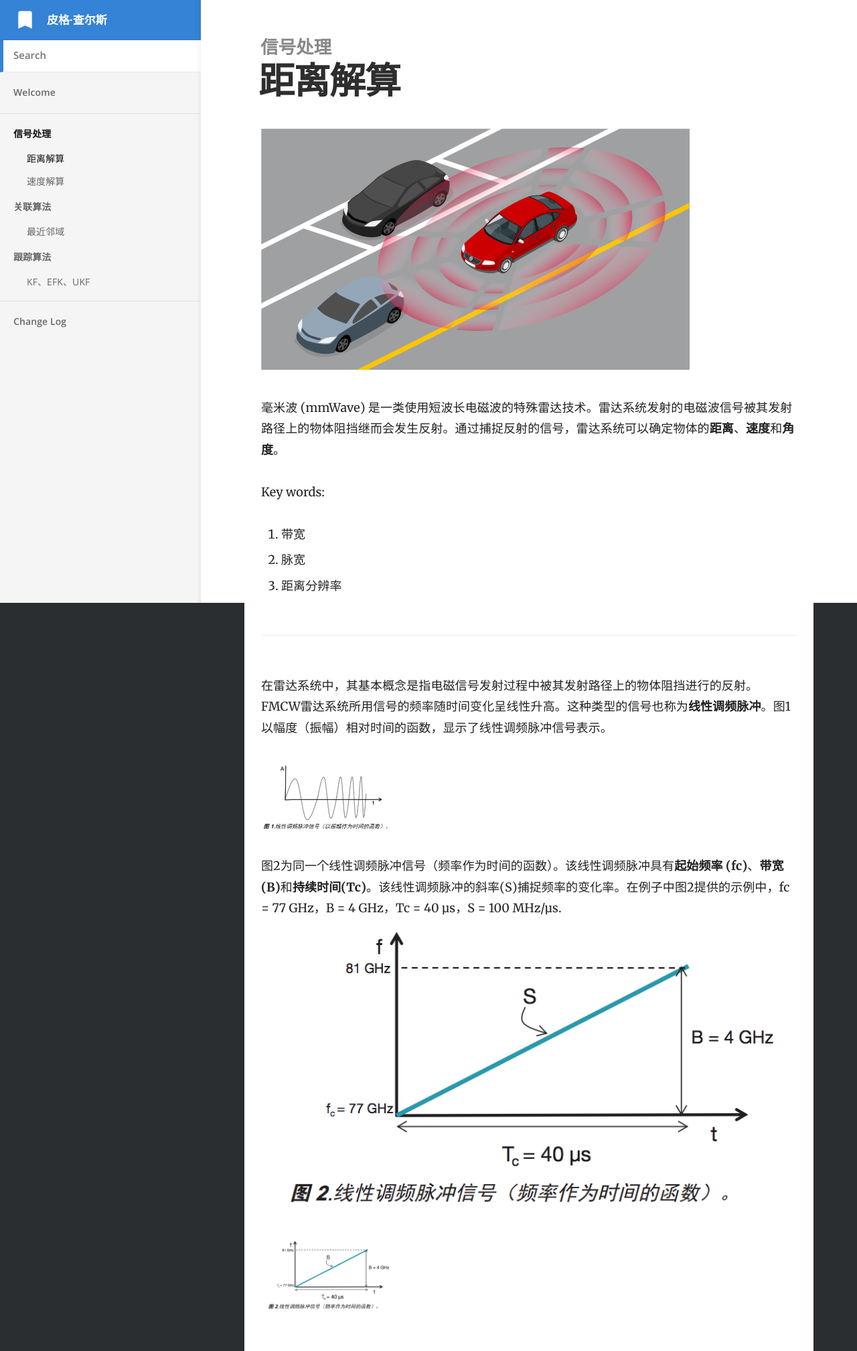
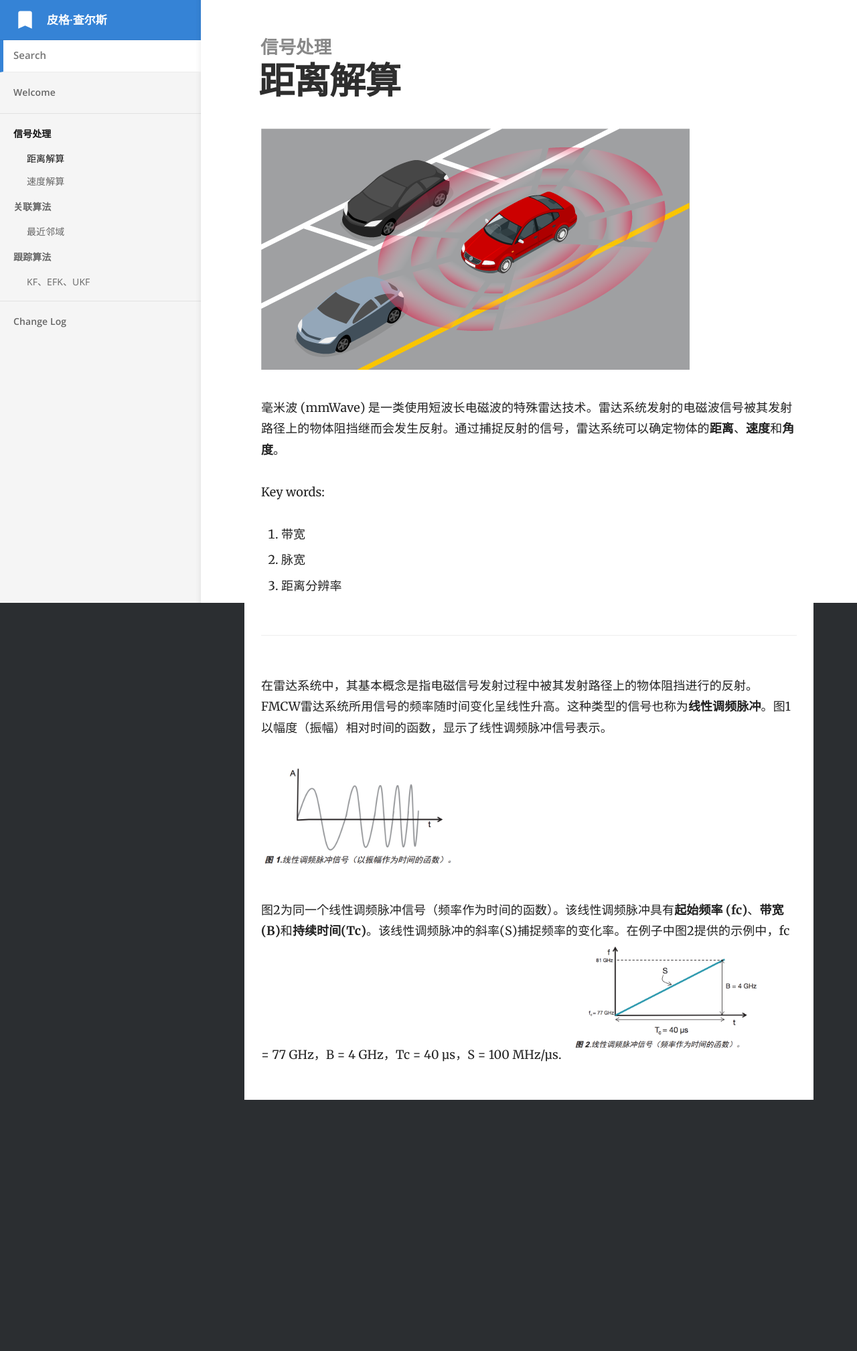
Before and after one commit to hcheng1005/hcheng1005.github.io, a Jekyll site: the page built from _docs/signal_process/01range.md, in a window 1280 px wide. Shown: the whole page at 67% size. Built offline with Jekyll 4.4.1, drawn with Linux system fonts in a browser that asks for light colours; after the commit the page ends 1642 px from its top, so only the background shows below that.

Commit message:
Update 01range.md

```diff
--- a/_docs/signal_process/01range.md
+++ b/_docs/signal_process/01range.md
@@ -17,8 +17,7 @@ Key words:
 
 在雷达系统中，其基本概念是指电磁信号发射过程中被其发射路径上的物体阻挡进行的反射。FMCW雷达系统所用信号的频率随时间变化呈线性升高。这种类型的信号也称为**线性调频脉冲**。图1以幅度（振幅）相对时间的函数，显示了线性调频脉冲信号表示。
 
-<img src="{{site.url}}/images/range-01.png" width="200" height="100" align="middle"/>
+<img src="{{site.url}}/images/range-01.png" width="300" height="200" align="ceneter"/>
 
 图2为同一个线性调频脉冲信号（频率作为时间的函数）。该线性调频脉冲具有**起始频率 (fc)**、**带宽(B)**和**持续时间(Tc)**。该线性调频脉冲的斜率(S)捕捉频率的变化率。在例子中图2提供的示例中，fc = 77 GHz，B = 4 GHz，Tc = 40 µs，S = 100 MHz/µs.
-![3](/images/range-02.png)
-<img src="{{site.url}}/images/range-02.png" width="200" height="100" align="middle"/>
+<img src="{{site.url}}/images/range-02.png" width="300" height="200" align="ceneter"/>
```
